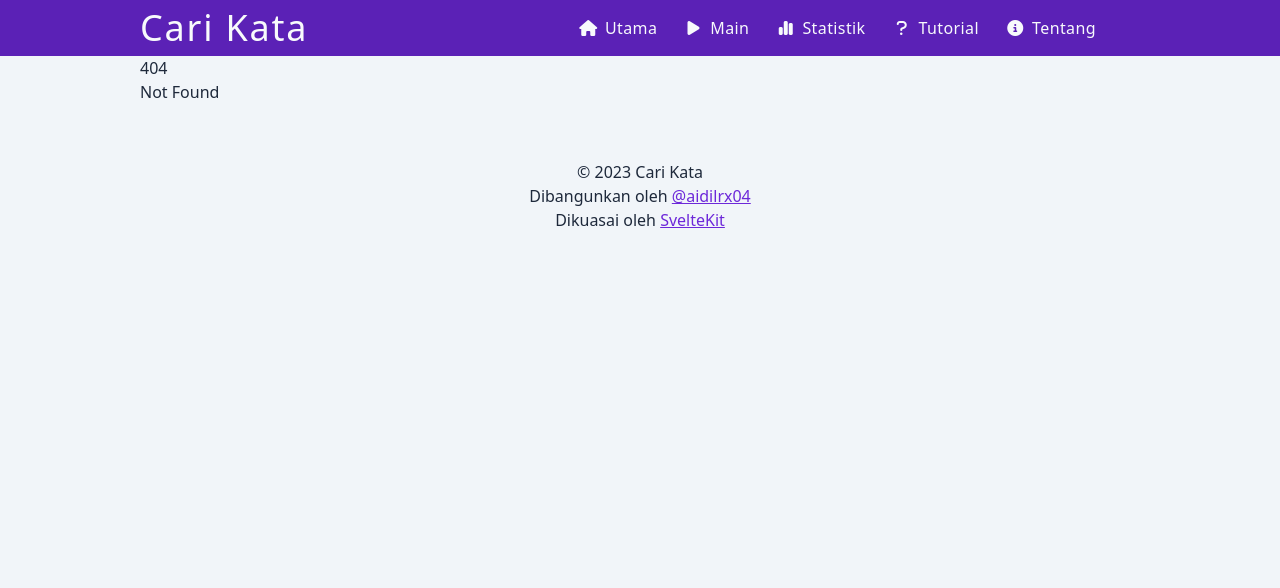
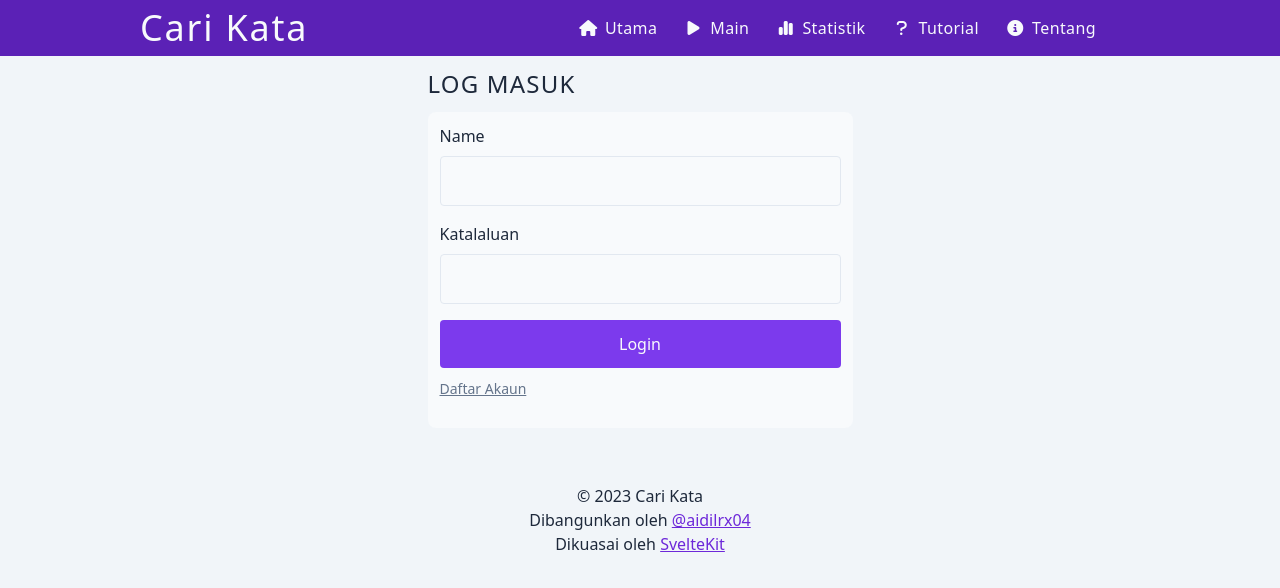
Before and after one commit to aidilrx04/cari-kata, a SvelteKit app: page /auth/login in a window 1280 px wide. Before the commit this address had no page. Shown: the top 588 px of the page. Built offline with nearby package versions, Linux system fonts and the light colour scheme; some icons are missing.

Commit message:
feat: add login page

```diff
--- /dev/null
+++ b/src/routes/auth/login/+page.svelte
@@ -0,0 +1,78 @@
+<script lang="ts">
+	import { API_URL } from '$lib/config';
+	import Cookies from 'js-cookie';
+
+	let userData = {
+		username: '',
+		password: ''
+	};
+
+	const handleSubmit = async () => {
+		const formBody = JSON.stringify(userData);
+
+		const raw = await fetch(`${API_URL}/auth/login`, {
+			headers: {
+				'Content-Type': 'application/json',
+				Accept: 'application/json'
+			},
+			method: 'post',
+			body: formBody
+		});
+
+		if (raw.status === 200) {
+			const response = await raw.json();
+			console.log(response);
+			Cookies.set('token', response.token, {
+				path: '/'
+			});
+		}
+	};
+</script>
+
+<div class="md:max-w-screen-md mx-auto">
+	<header class="my-3">
+		<h1 class="text-2xl uppercase text-slate-800 dark:text-slate-50 tracking-wider">Log Masuk</h1>
+	</header>
+	<main class="p-3 bg-slate-50 dark:bg-slate-700 rounded-lg">
+		<form on:submit|preventDefault={handleSubmit}>
+			<label for="username" class="input-group">
+				<span>Name</span>
+				<input
+					bind:value={userData.username}
+					class="block w-full rounded bg-slate-50 dark:bg-slate-800 border border-slate-200 dark:border-slate-600 py-3 px-2"
+					type="text"
+					id="username"
+				/>
+			</label>
+			<label for="password" class="input-group">
+				<span>Katalaluan</span>
+				<input
+					bind:value={userData.password}
+					class="block w-full rounded bg-slate-50 dark:bg-slate-800 border border-slate-200 dark:border-slate-600 py-3 px-2"
+					type="password"
+					id="password"
+				/>
+			</label>
+			<div class="input-group">
+				<button
+					type="submit"
+					class="block mb-2 w-full bg-violet-600 py-3 px-4 rounded text-slate-50 hover:bg-violet-700 active:focus:bg-violet-800"
+				>
+					Login
+				</button>
+				<a href="/auth/register" class="mb-2 text-sm underline text-slate-500 text-center">
+					Daftar Akaun
+				</a>
+			</div>
+		</form>
+		<style>
+			.input-group {
+				@apply block mb-4;
+			}
+
+			.input-group span {
+				@apply mb-2 block;
+			}
+		</style>
+	</main>
+</div>
```
